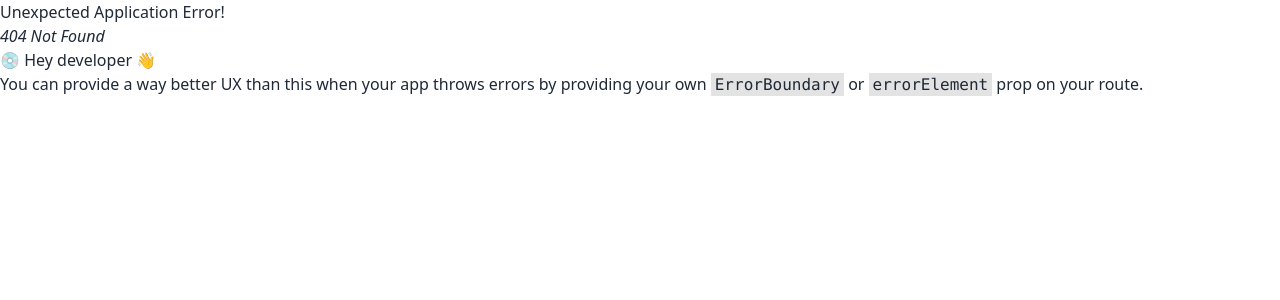
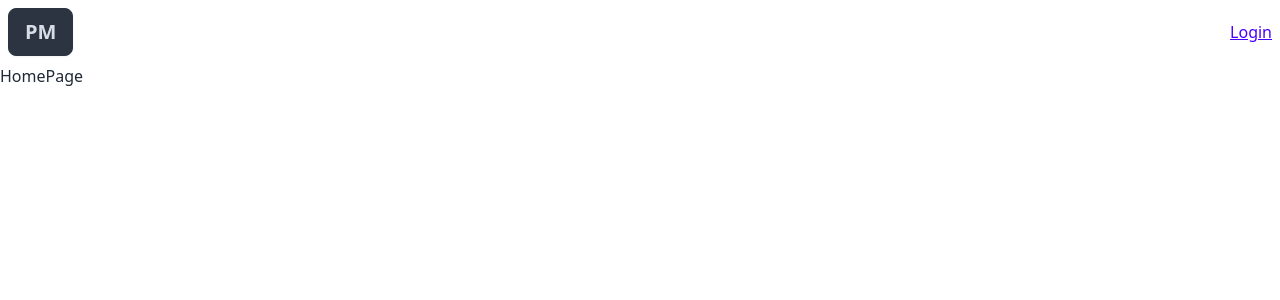
Before and after one commit to sharif181/password-manager-frontend, a React (Vite) app: page /home in a window 1280 px wide. Before the commit this address had no page. Shown: the top 300 px of the page. Built offline with nearby package versions, Linux system fonts and the light colour scheme.

Commit message:
homepage added

```diff
--- /dev/null
+++ b/src/Components/HomePage.jsx
@@ -0,0 +1,5 @@
+const HomePage = () => {
+  return <div>HomePage</div>;
+};
+
+export default HomePage;
--- a/src/Components/LoginPage.jsx
+++ b/src/Components/LoginPage.jsx
@@ -25,7 +25,7 @@ const LoginPage = () => {
   useEffect(() => {
     if (isLoggin) {
       localStorage.setItem("accessToken", accessToken);
-      navigator("/");
+      navigator("/home");
     }
   }, [isLoggin, accessToken]);
 
--- a/src/routers/routers.jsx
+++ b/src/routers/routers.jsx
@@ -2,6 +2,7 @@ import { createBrowserRouter } from "react-router-dom";
 import App from "../App";
 import LandingPage from "../Components/LandingPage";
 import LoginPage from "../Components/LoginPage";
+import HomePage from "../Components/HomePage";
 
 const router = createBrowserRouter([
   {
@@ -16,6 +17,10 @@ const router = createBrowserRouter([
         path: "/login",
         element: <LoginPage />,
       },
+      {
+        path: "/home",
+        element: <HomePage />,
+      },
     ],
   },
 ]);
```
